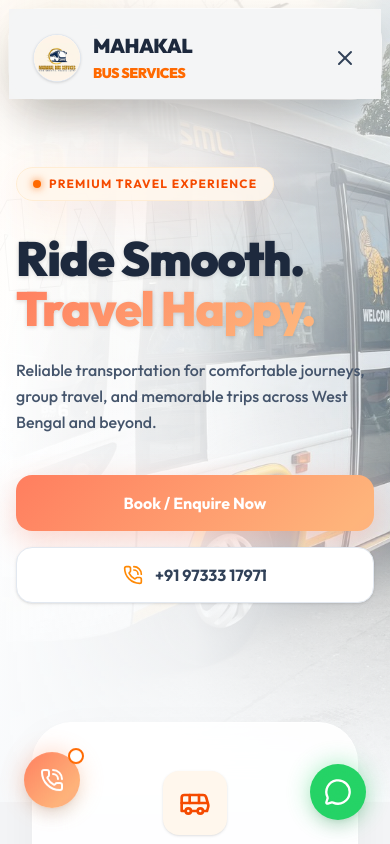
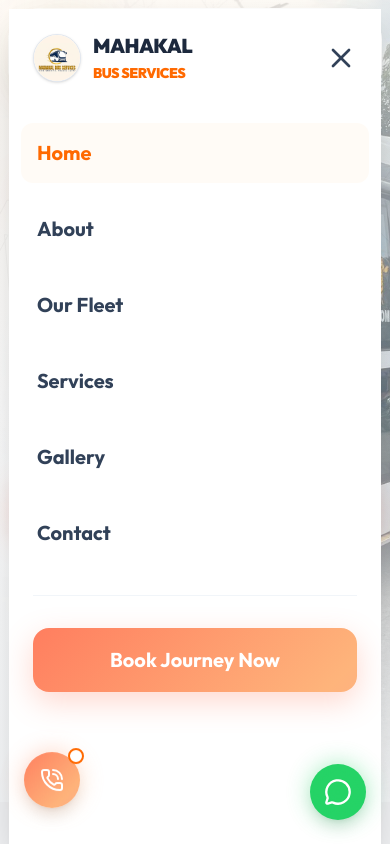
Before and after one commit to Shantanu2705/Mahakal-Bus-Services, a Next.js app: page / in a window 390 px wide. Both pictures are taken after a click on the button "Open main menu". Shown: the top 844 px of the page. Built offline with nearby package versions, Linux system fonts and the light colour scheme.

Commit message:
fix: ensure mobile menu takes full screen height and fix overlay

```diff
--- a/src/components/layout/Navbar.tsx
+++ b/src/components/layout/Navbar.tsx
@@ -98,10 +98,10 @@
 
       {/* Mobile menu */}
       <div className={cn("lg:hidden", mobileMenuOpen ? "fixed inset-0 z-[100]" : "hidden")}>
-        <div className="fixed inset-0 bg-brand-navy-dark/80 backdrop-blur-sm" onClick={() => setMobileMenuOpen(false)} />
+        <div className="fixed inset-0 bg-slate-900/80 backdrop-blur-md transition-opacity" onClick={() => setMobileMenuOpen(false)} />
         {/* Mobile menu panel */}
-        <div className="fixed inset-y-0 right-0 z-[101] w-full overflow-y-auto bg-white/95 backdrop-blur-xl px-6 py-6 sm:max-w-sm sm:ring-1 sm:ring-slate-900/10 shadow-2xl transition-transform transform">
-          <div className="flex items-center justify-between">
+        <div className="fixed inset-y-0 right-0 z-[101] w-full h-[100dvh] flex flex-col overflow-y-auto bg-white px-6 py-6 sm:max-w-sm shadow-2xl transition-transform transform">
+          <div className="flex items-center justify-between shrink-0">
             <Link href="/" className="-m-1.5 p-1.5 flex items-center gap-3" onClick={() => setMobileMenuOpen(false)}>
               <span className="sr-only">Mahakal Bus Services</span>
               <div className="relative w-12 h-12 bg-white rounded-full overflow-hidden shadow-sm border border-slate-200 shrink-0">
@@ -119,19 +119,20 @@
               onClick={() => setMobileMenuOpen(false)}
             >
               <span className="sr-only">Close menu</span>
-              <X className="h-6 w-6" aria-hidden="true" />
+              <X className="h-8 w-8" aria-hidden="true" />
             </button>
           </div>
-          <div className="mt-6 flow-root">
-            <div className="-my-6 divide-y divide-slate-100">
-              <div className="space-y-2 py-6">
+
+          <div className="mt-8 flex-1 flex flex-col">
+            <div className="-my-6 divide-y divide-slate-100 flex-1">
+              <div className="space-y-4 py-8">
                 {navigation.map((item) => (
                   <Link
                     key={item.name}
                     href={item.href}
                     onClick={() => setMobileMenuOpen(false)}
                     className={cn(
-                      "-mx-3 block rounded-lg px-3 py-4 text-xl font-bold leading-7 hover:bg-orange-50 hover:text-orange-500 transition-colors",
+                      "-mx-3 block rounded-xl px-4 py-4 text-xl font-bold leading-7 hover:bg-orange-50 hover:text-orange-500 transition-colors",
                       pathname === item.href ? "text-orange-500 bg-orange-50/50" : "text-slate-700"
                     )}
                   >
@@ -139,8 +140,8 @@
                   </Link>
                 ))}
               </div>
-              <div className="py-6">
-                <Button asChild className="w-full rounded-xl py-6 text-lg bg-sunset-gradient text-white border-none shadow-md" size="lg">
+              <div className="py-8 mt-auto">
+                <Button asChild className="w-full rounded-2xl py-8 text-xl bg-sunset-gradient text-white border-none shadow-[0_10px_30px_rgba(255,126,95,0.3)] font-bold" size="lg">
                   <a href="https://wa.me/919733317971?text=Hello%20Mahakal%20Bus%20Services%2C%20I%20would%20like%20to%20enquire%20about%20your%20travel%20services." target="_blank" rel="noopener noreferrer">
                     Book Journey Now
                   </a>
```
